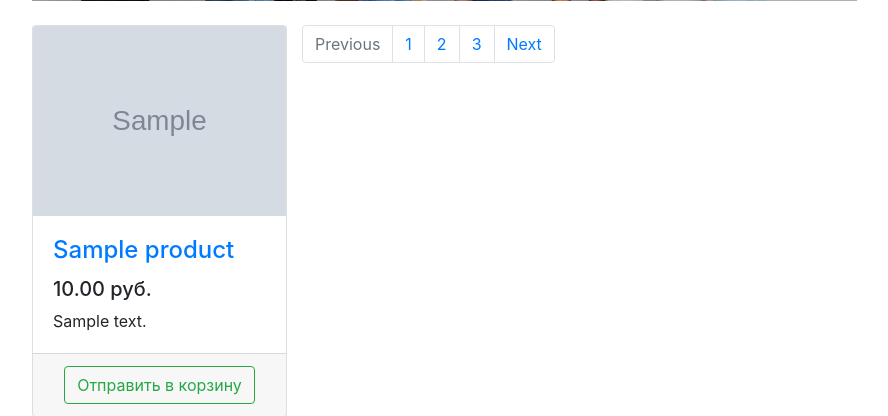
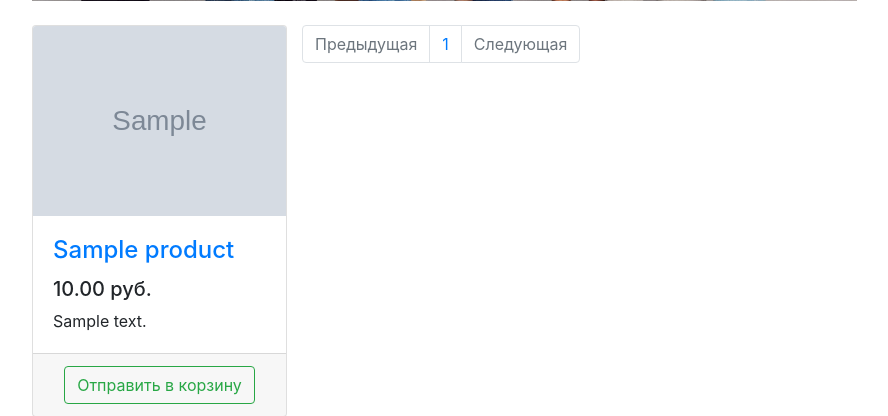
Before and after one commit to pavelchamgl/Store, a Django app: page /products/ in a window 1280 px wide. Shown: the part 574-990 px from the top of the page, without its empty margins (338-1226 px from the left). Run offline with Django 3.2, Linux system fonts and the light colour scheme; tables that the repository leaves empty hold one stand-in row (values such as "Sample post"); grey boxes marked "Sample" are stand-in pictures; some libraries are stand-ins or nearby versions.

Commit message:
Add paginator products

```diff
--- a/products/templates/products/products.html
+++ b/products/templates/products/products.html
@@ -83,14 +83,25 @@
 
             <nav aria-label="Page navigation example">
                 <ul class="pagination justify-content-center">
-                    <li class="page-item disabled">
-                        <a class="page-link" href="#" tabindex="-1" aria-disabled="true">Previous</a>
+                    <li class="page-item {% if not products.has_previous %} disabled {% endif %}">
+                        <a class="page-link"
+                           href="{% if products.has_previous %} {% url 'products:paginator' products.previous_page_number %} {% else %} # {% endif %}"
+                           tabindex="-1" aria-disabled="true">
+                            Предыдущая
+                        </a>
                     </li>
-                    <li class="page-item"><a class="page-link" href="#">1</a></li>
-                    <li class="page-item"><a class="page-link" href="#">2</a></li>
-                    <li class="page-item"><a class="page-link" href="#">3</a></li>
-                    <li class="page-item">
-                        <a class="page-link" href="#">Next</a>
+                    {% for page in products.paginator.page_range %}
+                        <li class="page-item">
+                            <a class="page-link" href="{% url 'products:paginator' page %}">
+                                {{ page }}
+                            </a>
+                        </li>
+                    {% endfor %}
+                    <li class="page-item {% if not products.has_next %} disabled {% endif %}">
+                        <a class="page-link"
+                           href="{% if products.has_next %} {% url 'products:paginator' products.next_page_number %} {% else %} # {% endif %}">
+                            Следующая
+                        </a>
                     </li>
                 </ul>
             </nav>
--- a/products/urls.py
+++ b/products/urls.py
@@ -7,6 +7,7 @@ app_name = 'products'
 urlpatterns = [
     path('', products, name='index'),
     path('category/<int:category_id>/', products, name='category'),
+    path('page/<int:page_number>/', products, name='paginator'),
     path('baskets/add/<int:product_id>/', basket_add, name='basket_add'),
     path('baskets/remove/<int:basket_id>/', basket_remove, name='basket_remove'),
 ]
--- a/products/views.py
+++ b/products/views.py
@@ -1,5 +1,6 @@
 from django.shortcuts import render, HttpResponseRedirect
 from django.contrib.auth.decorators import login_required
+from django.core.paginator import Paginator
 
 from products.models import ProductCategory, Product, Basket
 
@@ -9,11 +10,15 @@ def index(request):
     return render(request, 'products/index.html', context)
 
 
-def products(request, category_id=None):
+def products(request, category_id=None, page_number=1):
+    products = Product.objects.filter(category_id=category_id) if category_id else Product.objects.all()
+    per_page = 3
+    paginator = Paginator(products, per_page)
+    products_paginator = paginator.page(page_number)
     context = {
         'title': 'Store - Каталог',
         'categories': ProductCategory.objects.all(),
-        'products': Product.objects.filter(category_id=category_id) if category_id else Product.objects.all(),
+        'products': products_paginator,
     }
     return render(request, 'products/products.html', context)
 
```
